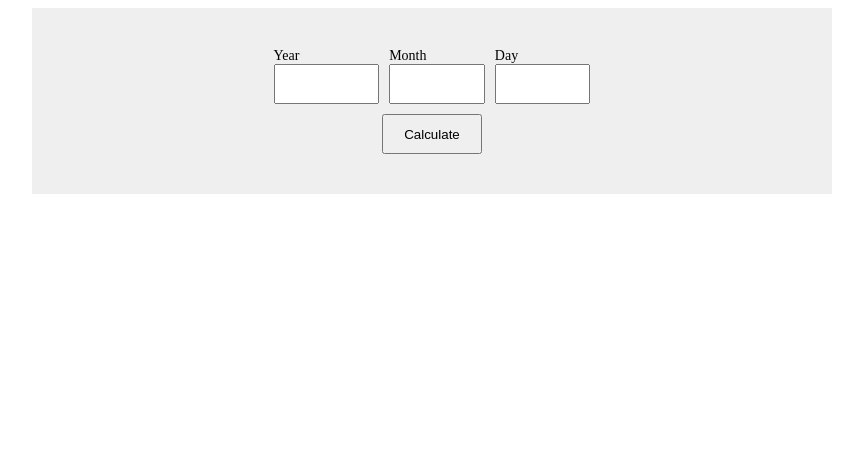
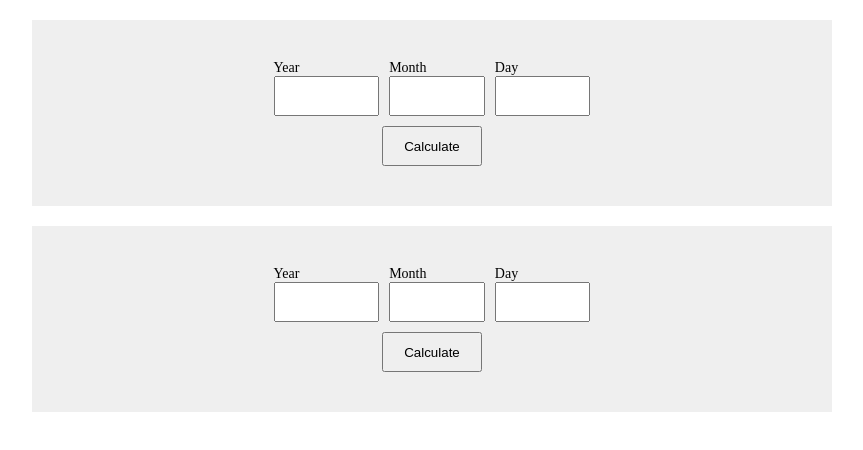
Before and after one commit to dipika-baj/task, a React (Vite) app: page / in a window 1280 px wide. Shown: the top 450 px of the page, without its empty margins (208-1071 px from the left). Built offline with nearby package versions, Linux system fonts and the light colour scheme.

Commit message:
next birthday countdown

```diff
--- a/src/App.css
+++ b/src/App.css
@@ -1,3 +1,4 @@
 * {
   box-sizing: border-box;
+  margin: 0;
 }
--- a/src/App.jsx
+++ b/src/App.jsx
@@ -1,10 +1,12 @@
 import "./App.css";
 import AgeCalculator from "./components/ageCalculator/ageCalculator";
+import NextBirthday from "./components/nextBirthday/nextBirthday";
 
 function App() {
   return (
     <>
       <AgeCalculator />
+      <NextBirthday />
     </>
   );
 }
--- a/src/components/ageCalculator/ageCalculator.css
+++ b/src/components/ageCalculator/ageCalculator.css
@@ -1,7 +1,7 @@
 .age-calculator {
   width: 800px;
   max-width: 90%;
-  margin: 0 auto;
+  margin: 20px auto;
   background-color: #efefef;
   padding: 40px 50px;
 }
--- /dev/null
+++ b/src/components/nextBirthday/countdown/countdown.jsx
@@ -0,0 +1,38 @@
+const CountDown = (props) => {
+  const { submittedDate, todayDate } = props;
+
+  let remainingMonth;
+  let remainingDay;
+  let remainingHour;
+  let remainingMinute;
+  let remainingSecond;
+
+  if (
+    submittedDate.getMonth() >= todayDate.getMonth() &&
+    submittedDate.getDate() >= todayDate.getDate()
+  ) {
+    remainingMonth = submittedDate.getMonth() - todayDate.getMonth();
+    remainingDay = submittedDate.getDate() - todayDate.getDate() - 1;
+    remainingHour = 24 - todayDate.getHours() - 1;
+    remainingMinute = 60 - todayDate.getMinutes() - 1;
+    remainingSecond = 60 - todayDate.getSeconds();
+  } else {
+    remainingMonth = 12 + submittedDate.getMonth() - todayDate.getMonth() - 1;
+    remainingDay = 30 + submittedDate.getDate() - submittedDate.getDate() - 1;
+    remainingHour = 24 - todayDate.getHours();
+    remainingMinute = 60 - todayDate.getMinutes();
+    remainingSecond = 60 - todayDate.getSeconds();
+  }
+
+  console.log(
+    remainingMonth,
+    remainingDay,
+    remainingHour,
+    remainingMinute,
+    remainingSecond
+  );
+
+  return <></>;
+};
+
+export default CountDown;
--- /dev/null
+++ b/src/components/nextBirthday/dateForm/dateForm.jsx
@@ -0,0 +1,60 @@
+import { useState } from "react";
+
+const DateForm = (props) => {
+  const { setYear, setMonth, setDate, onSubmit } = props;
+
+  const [yearError, setYearError] = useState(false);
+  const [monthError, setMonthError] = useState(false);
+  const [dateError, setDateError] = useState(false);
+
+  const yearHandler = (e) => {
+    if (e.target.value > new Date().getFullYear()) {
+      setYearError(true);
+    } else {
+      setYearError(false);
+      setYear(e.target.value);
+    }
+  };
+
+  const monthHandler = (e) => {
+    if (e.target.value > 12) {
+      setMonthError(true);
+    } else {
+      setMonthError(false);
+      setMonth(e.target.value);
+    }
+  };
+
+  const dateHandler = (e) => {
+    setDate(e.target.value);
+  };
+
+  return (
+    <form onSubmit={(e) => onSubmit(e)}>
+      <div className="date-input">
+        <div className="input-row">
+          <label>Year</label>
+          <input
+            type="number"
+            max={new Date().getFullYear()}
+            onChange={yearHandler}
+          />
+          {yearError && <span className="error">Year cannot be in future</span>}
+        </div>
+        <div className="input-row">
+          <label>Month</label>
+          <input type="number" min={1} max={12} onChange={monthHandler} />
+          {monthError && <span className="error">Must be a valid month</span>}
+        </div>
+        <div className="input-row">
+          <label>Day</label>
+          <input type="number" min={1} max={31} onChange={dateHandler} />
+          {dateError && <span className="error">Must be a valid date</span>}
+        </div>
+      </div>
+      <input type="submit" value={"Calculate"} />
+    </form>
+  );
+};
+
+export default DateForm;
--- /dev/null
+++ b/src/components/nextBirthday/nextBirthday.css
@@ -0,0 +1,7 @@
+.next-birthday {
+  width: 800px;
+  max-width: 90%;
+  margin: 20px auto;
+  background-color: #efefef;
+  padding: 40px 50px;
+}
--- /dev/null
+++ b/src/components/nextBirthday/nextBirthday.jsx
@@ -0,0 +1,52 @@
+import { useEffect, useState } from "react";
+import DateForm from "../nextBirthday/dateForm/dateForm";
+import "./nextBirthday.css";
+import CountDown from "./countdown/countdown";
+
+const NextBirthday = () => {
+  const [year, setYear] = useState();
+  const [month, setMonth] = useState();
+  const [date, setDate] = useState();
+  const [submittedDate, setSubmittedDate] = useState();
+  const [todayDate, setTodayDate] = useState(new Date());
+  const [isDateValid, setIsDateValid] = useState(false);
+
+  useEffect(() => {
+    let timer = setInterval(() => {
+      setTodayDate(new Date());
+    }, 1000);
+
+    return () => clearInterval(timer);
+  }, []);
+
+  const onSubmit = (e) => {
+    e.preventDefault();
+
+    if (year && month && date) {
+      let newDate = new Date(`${year}-${month}-${date}`);
+
+      if (newDate > todayDate) {
+        setIsDateValid(false);
+        alert("Date is in future");
+      } else {
+        setIsDateValid(true);
+        setSubmittedDate(newDate);
+      }
+    }
+  };
+
+  return (
+    <div className="next-birthday">
+      <DateForm
+        setYear={setYear}
+        setMonth={setMonth}
+        setDate={setDate}
+        onSubmit={onSubmit}
+      />
+      {isDateValid && (
+        <CountDown submittedDate={submittedDate} todayDate={todayDate} />
+      )}
+    </div>
+  );
+};
+export default NextBirthday;
```
